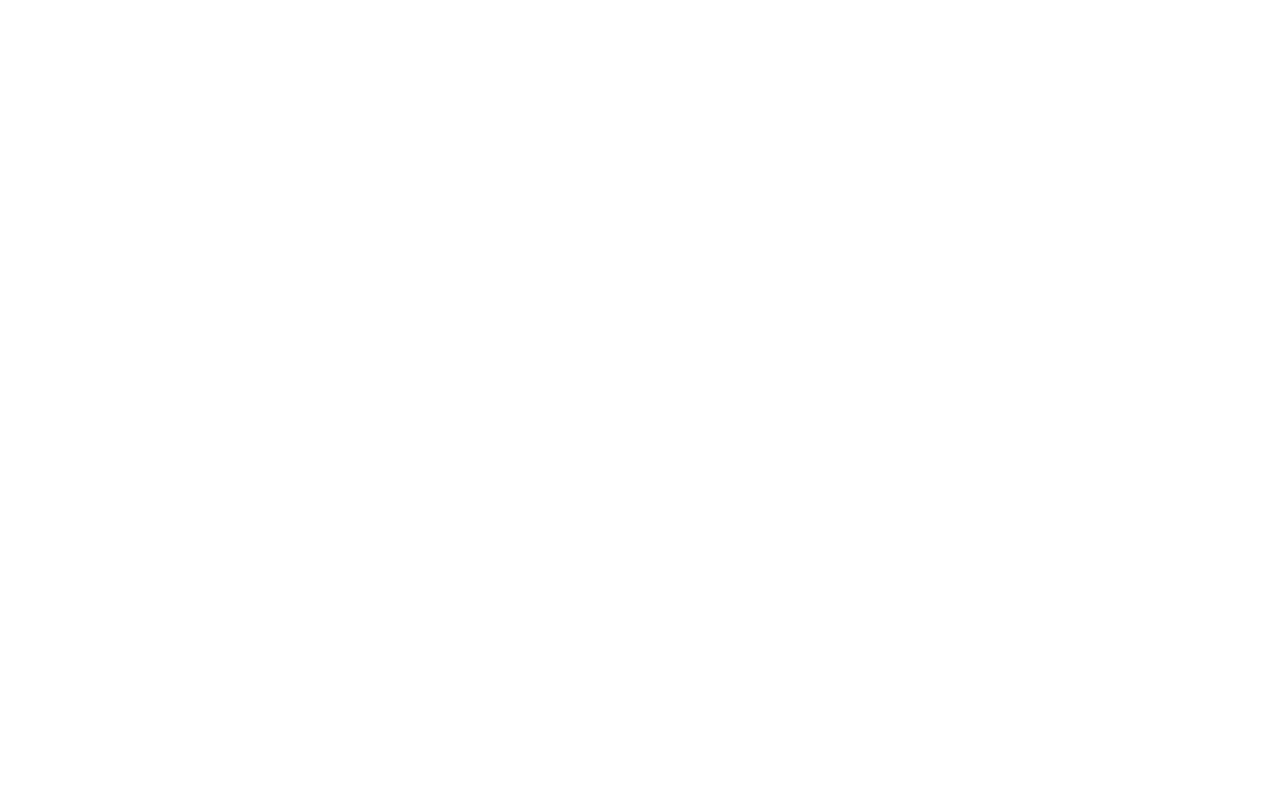
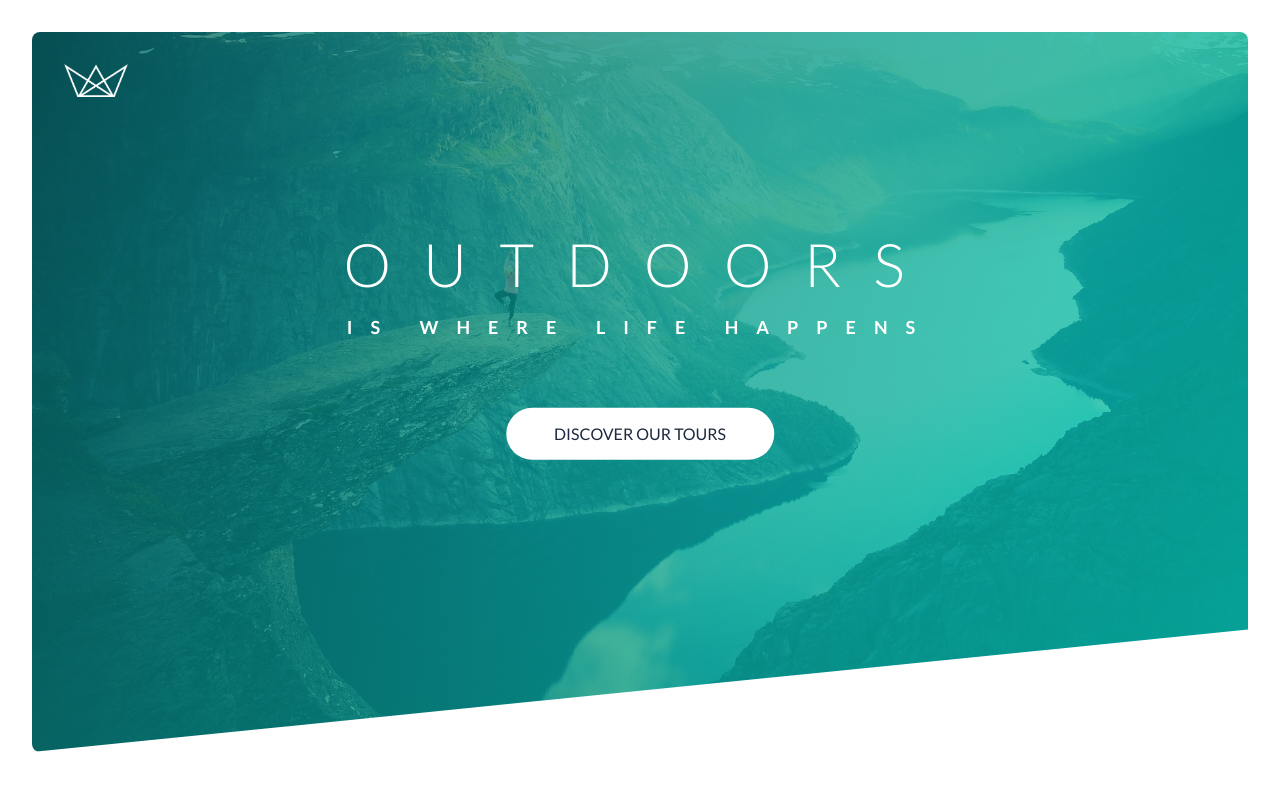
Before and after one commit to EvolvedAdrian/natours-landing, a website: page index.html in a window 1280 px wide. Drawn offline with nearby package versions, Linux system fonts and the light colour scheme; files that its build step writes are made by us from their sources.

Commit message:
feat: add page hero

```diff
--- a/index.html
+++ b/index.html
@@ -3,14 +3,28 @@
 
 <head>
   <meta charset="UTF-8">
-  <meta name="description" content="">
+  <meta name="description"
+    content="Book the best tours and top-rated excursions with local experts. Best price guaranteed and flexible cancellation. Reserve now!">
   <meta name="viewport" content="width=device-width, initial-scale=1.0">
-  <title></title>
+  <title>Natours - The Best Tours</title>
+  <link rel="preconnect" href="https://fonts.googleapis.com">
+  <link rel="preconnect" href="https://fonts.gstatic.com" crossorigin>
+  <link href="https://fonts.googleapis.com/css2?family=Lato:wght@100;300;400;700;900&display=swap" rel="stylesheet">
   <link rel="stylesheet" href="./css/style.css">
 </head>
 
 <body>
+  <main class="main">
+    <header class="header">
+      <img src="./img/logo-white.png" alt="Natours logo" class="logo-white">
+      <div class="header__title-box">
+        <h1 class="heading-1">Outdoors</h1>
+        <h2 class="heading-4">Is where life happens</h2>
+        <a class="link-round link-round--white">Discover our tours</a>
+      </div>
 
+    </header>
+  </main>
 </body>
 
 </html>
--- a/sass/_base.scss
+++ b/sass/_base.scss
@@ -24,6 +24,9 @@
   --color-accent-blue-medium: #3b82f6;
   --color-accente-orange-dark: ##ea580c;
   --color-accente-orange-medium: ##fb923c;
+
+  // GRADIENTS
+  --gradient-primary: linear-gradient(120deg, #005F5ABF, #00D5BEBF);
 
   // BOX SHADOW
   --shadow-big: 0 25px 50px -12px rgba(0, 0, 0, 0.25);
@@ -62,7 +65,7 @@
   font-size: 1.8rem;
   color: var(--color-grey-text);
   line-height: 1;
-  padding: 4.8rem;
+  padding: 3.2rem;
 }
 
 ul {
@@ -94,6 +97,11 @@
   display: block;
 }
 
+.main{
+  border-radius: 8px;
+  overflow: hidden;
+}
+
 .container {
   max-width: 128rem;
   margin: 0 auto;
--- a/sass/components/_click.scss
+++ b/sass/components/_click.scss
@@ -1,7 +1,21 @@
-.button {}
+.link-round{
+    padding: 1.8rem 4.8rem;
+    border-radius: 100rem;
+    text-transform: uppercase;
+    font-size: 1.6rem;
+    color: var(--color-grey-dark);
+}
 
-.button--primary {}
+.link-round--white{
+    background-color: var(--color-grey-extralight);
+    color: var(--color-grey-dark);
+    margin-top: 4.8rem;
+}
 
-.button--secondary {}
+.link-round--primary{
 
-.link {}
+}
+
+.link-flat{
+
+}
--- a/sass/components/_text.scss
+++ b/sass/components/_text.scss
@@ -1,9 +1,21 @@
-.heading-1 {}
+.heading-1 {
+    color: var(--color-grey-extralight);
+    text-transform: uppercase;
+    font-size: 6rem;
+    font-weight: 300;
+    letter-spacing: 3.2rem;
+}
 
 .heading-2 {}
 
 .heading-3 {}
 
-.heading-4 {}
+.heading-4 {
+    color: var(--color-grey-extralight);
+    text-transform: uppercase;
+    font-size: 1.8rem;
+    font-weight: 700;
+    letter-spacing: 1.8rem;
+}
 
 .text {}
--- a/sass/layout/_header.scss
+++ b/sass/layout/_header.scss
@@ -1 +1,27 @@
-.header{}
+.header {
+    height: 90vh;
+    background-image: var(--gradient-primary), url("../../img/hero.jpg");
+    background-size: cover;
+    background-position: center;
+    position: relative;
+    clip-path: polygon(0% 0%, 100% 0%, 100% 83%, 0% 100%);
+    backface-visibility: hidden;
+}
+
+.header__title-box {
+    position: absolute;
+    top: 50%;
+    left: 50%;
+    transform: translate(-50%, -70%);
+    display: flex;
+    flex-direction: column;
+    gap: 2.4rem;
+    align-items: center;
+}
+
+.logo-white {
+    position: absolute;
+    top: 3.2rem;
+    left: 3.2rem;
+    width: 6.4rem;
+}
```
